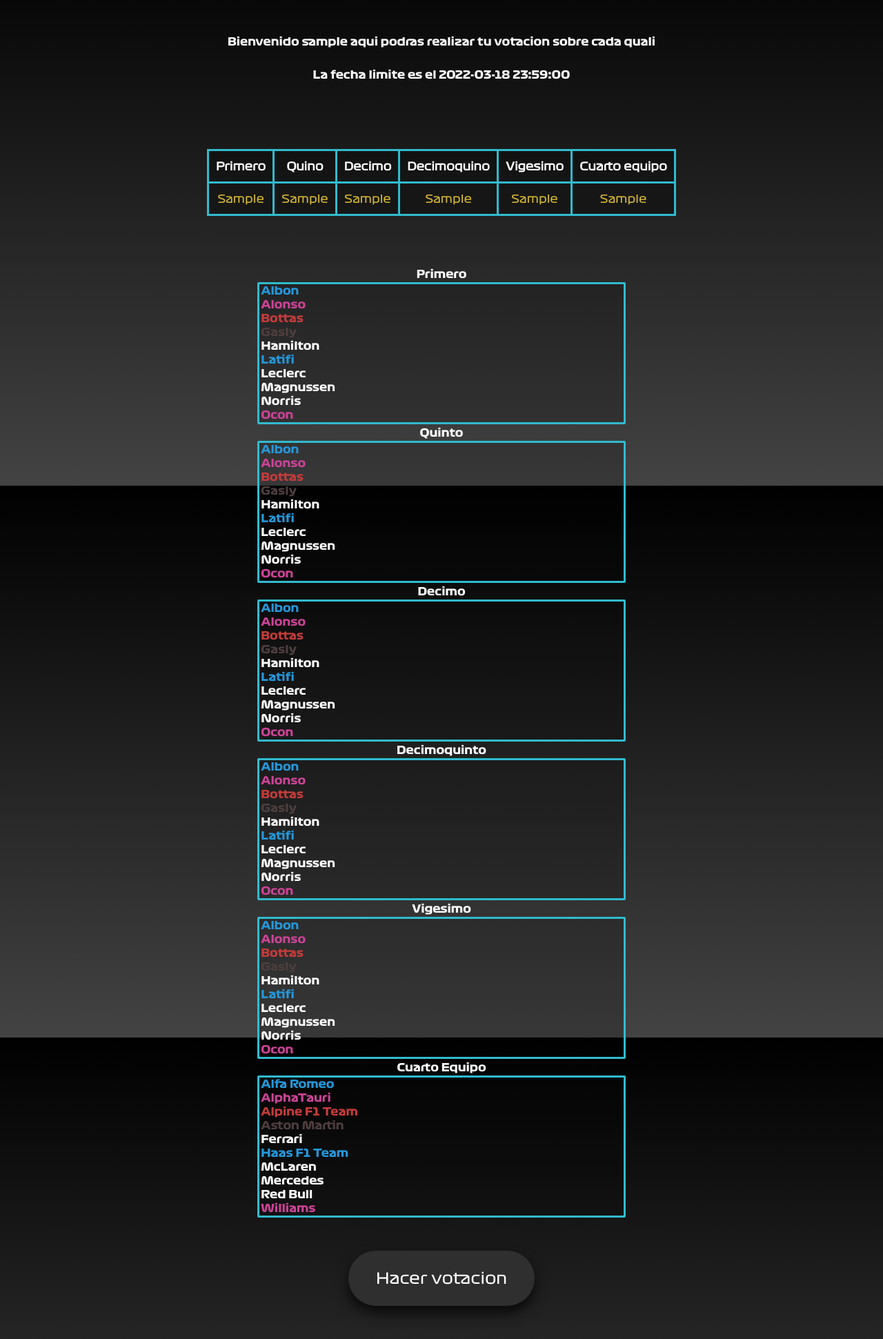
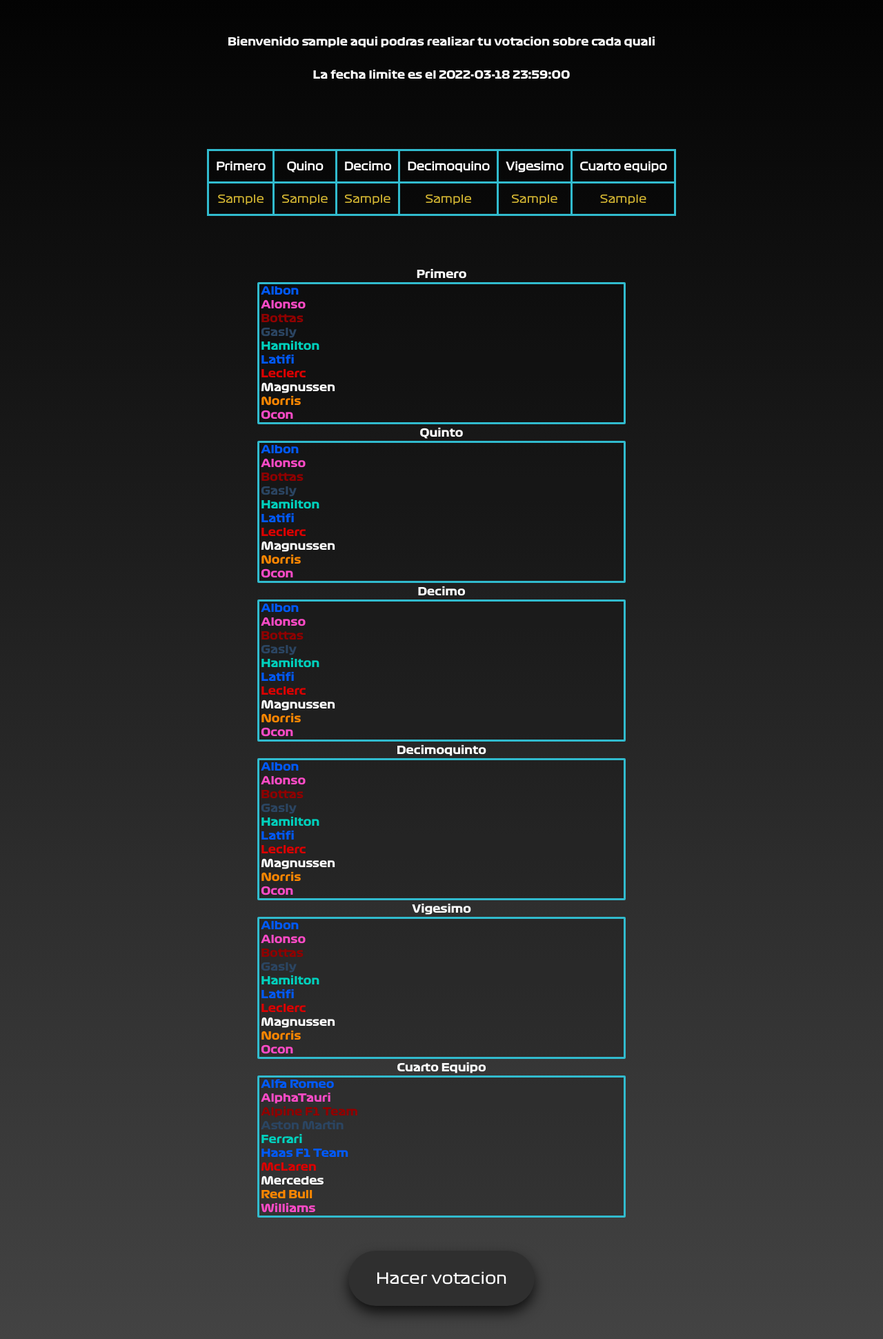
Before and after one commit to Timiii27/Proyecto, a PHP site: page /registros/vote_quali.php in a window 1280 px wide. Shown: the part 96-2037 px from the top of the page at 69% size. Run offline with PHP 8.4, Linux system fonts and the light colour scheme; the visitor is signed in with stand-in values (Sample User, id 1); tables that the repository leaves empty or names only in its code hold one stand-in row (values such as "Sample post").

Commit message:
Retoques

```diff
--- a/registros/css_register/css_votaciones.css
+++ b/registros/css_register/css_votaciones.css
@@ -19,7 +19,7 @@
   }
 body{
   font-family: FormulaRegular ;
-  height: 100vh;
+  height: 100%;
    background-color: #000000;
     background: #000000; /* fallback for old browsers */
     background: -webkit-linear-gradient(to bottom, #000000, #434343); /* Chrome 10-25, Safari 5.1-6 */
@@ -98,16 +98,34 @@
   font-family: FormulaBold;
 }
 option:nth-child(1),option:nth-child(6){
-  color: rgb(36, 152, 219);
+  color: #005AFF		;
 }
 
 option:nth-child(2),option:nth-child(10){
-  color: rgb(204, 67, 151);
+  color: #FD4BC7	;
 }
 
 option:nth-child(20),option:nth-child(3){
-  color: rgb(196, 60, 60);
+  color: #900000
 }
 option:nth-child(4),option:nth-child(17){
-  color: rgb(78, 62, 62);
+  color: #2B4562
 }
+option:nth-child(5),option:nth-child(13){
+  color: #00D2BE	;
+}
+option:nth-child(7),option:nth-child(14){
+  color: #DC0000		;
+}
+option:nth-child(8),option:nth-child(15){
+  color: #FFFFFF		;
+}
+option:nth-child(9),option:nth-child(12){
+  color: #FF8700		;
+}
+option:nth-child(11),option:nth-child(18){
+  color: #0600EF			;
+}
+option:nth-child(16),option:nth-child(19){
+  color: #006F62				;
+}
```
Also changed, not shown: index.php (+13 -9 lines), images/f1.jpg (renamed from styles/images/f1.jpg), images/f1home.jpg (added), images/f1logo.png (renamed from styles/images/f1logo.png), images/flag.jpg (renamed from styles/images/flag.jpg), images/flag.png (renamed from styles/images/flag.png), images/fondo.jpg (renamed from styles/images/fondo.jpg), images/fondo_ranking.jpg (added), 2 other files.
